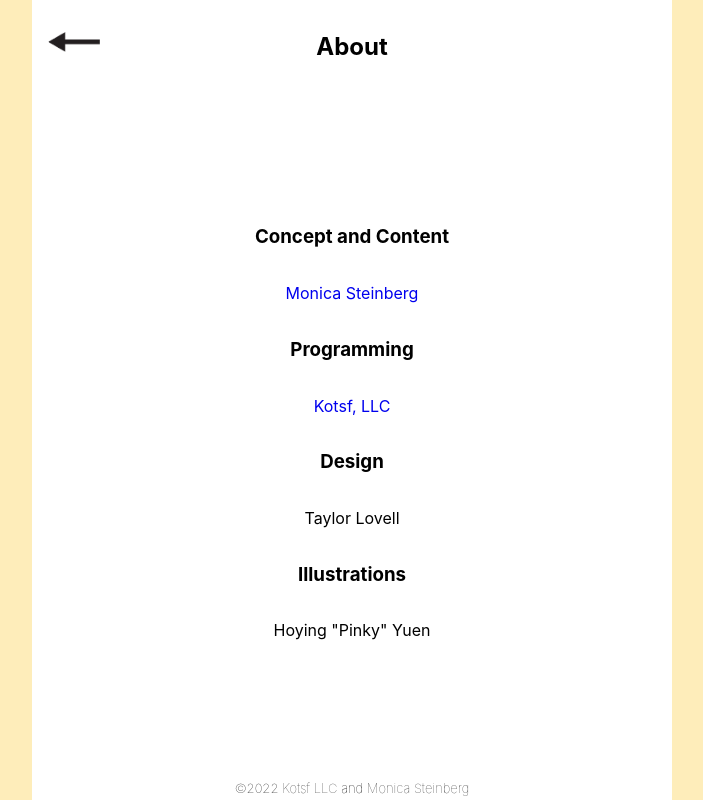
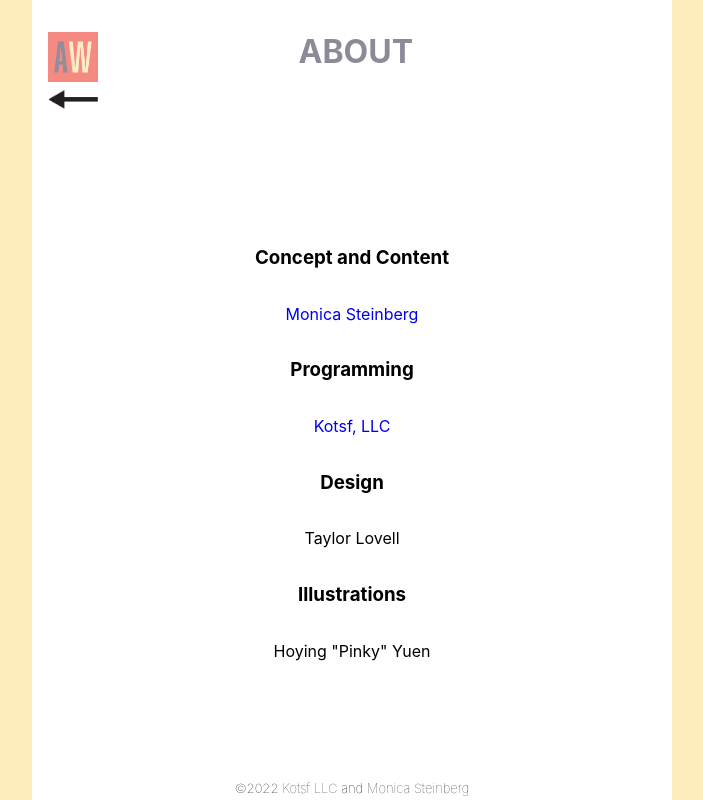
Before and after one commit to ggetzie/artwars_web, a React (Create React App) app: page /about in a window 1280 px wide. Shown: the whole page, without its empty margins (288-991 px from the left). Built offline with nearby package versions, Linux system fonts and the light colour scheme.

Commit message:
screen header for non-game screens

```diff
--- a/src/components/ScreenHeader.tsx
+++ b/src/components/ScreenHeader.tsx
@@ -1,26 +1,33 @@
 import React from "react";
+import {useNavigate} from "react-router-dom";
 import Arrow from "../res/images/arrow.png";
+import awLogo from "../res/images/aw-logo-square.png";
 
 const ScreenHeader = ({
   showBack,
   title,
   headerRight,
   titleClasses,
+  backTo,
 }: {
   showBack: boolean;
   title: string;
   headerRight?: JSX.Element;
   titleClasses?: string;
+  backTo?: string;
 }) => {
+  const navigate = useNavigate();
   return (
     <div className="screen-header">
       <div className="sh-left">
+        <img src={awLogo} alt="Art Wars" width={50} height={50} />
         {showBack && (
           <img
+            id="back-arrow"
             src={Arrow}
             alt="Go Back"
-            onClick={() => window.history.back()}
-            height={20}
+            onClick={() => (backTo ? navigate(backTo) : window.history.back())}
+            width={50}
           />
         )}
       </div>
--- a/src/screens/Continue.tsx
+++ b/src/screens/Continue.tsx
@@ -39,7 +39,7 @@
 
   return (
     <>
-      <ScreenHeader showBack={true} title="Load Saved Game" />
+      <ScreenHeader showBack={true} title="Load Saved Game" backTo="/" />
       <div
         style={{
           display: "flex",
--- a/src/styles/App.css
+++ b/src/styles/App.css
@@ -297,7 +297,7 @@
 .screen-header {
   display: flex;
   flex-direction: row;
-  min-height: 40px;
+  height: fit-content;
   margin-top: 2em;
   margin-bottom: 1em;
   position: sticky;
@@ -306,21 +306,25 @@
 }
 
 .sh-left {
-  width: 10%;
-  cursor: pointer;
+  width: 50px;
 }
 
 .sh-main {
-  width: 80%
+  flex-basis: 100%;
+  display: flex;
+  flex-direction: column;
 }
 
 .sh-main h2 {
   margin: 0;
   padding: 0;
   text-align: center;
+  text-transform: uppercase;
+  color:#8c8a97;
+  font-size: 2em;
 }
 .sh-right {
-  width: 10%
+  width: 50px;
 }
 
 /* About and High Scores pages */
```
